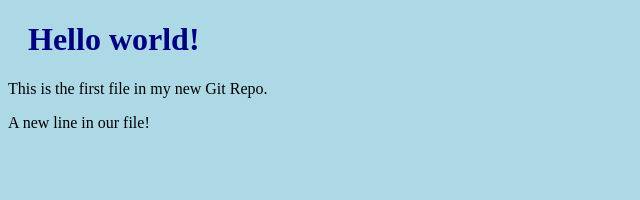
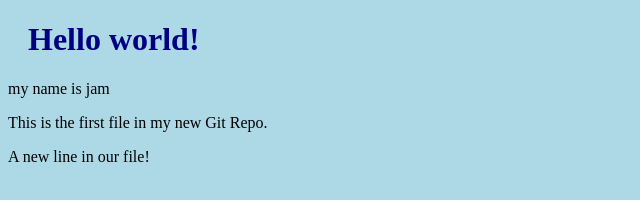
Before and after one commit to jamilaben/hellofirst, a plain HTML site: page index.html in a window 1280 px wide. Shown: the whole page, without its empty margins (0-640 px from the left). Drawn offline with Linux system fonts and the light colour scheme.

Commit message:
Added image to Hello World

```diff
--- a/index.html
+++ b/index.html
@@ -7,6 +7,7 @@
 <body>
 
 <h1>Hello world!</h1>
+<p>my name is jam</p>
 <p>This is the first file in my new Git Repo.</p>
 <p>A new line in our file!</p>
 
```
